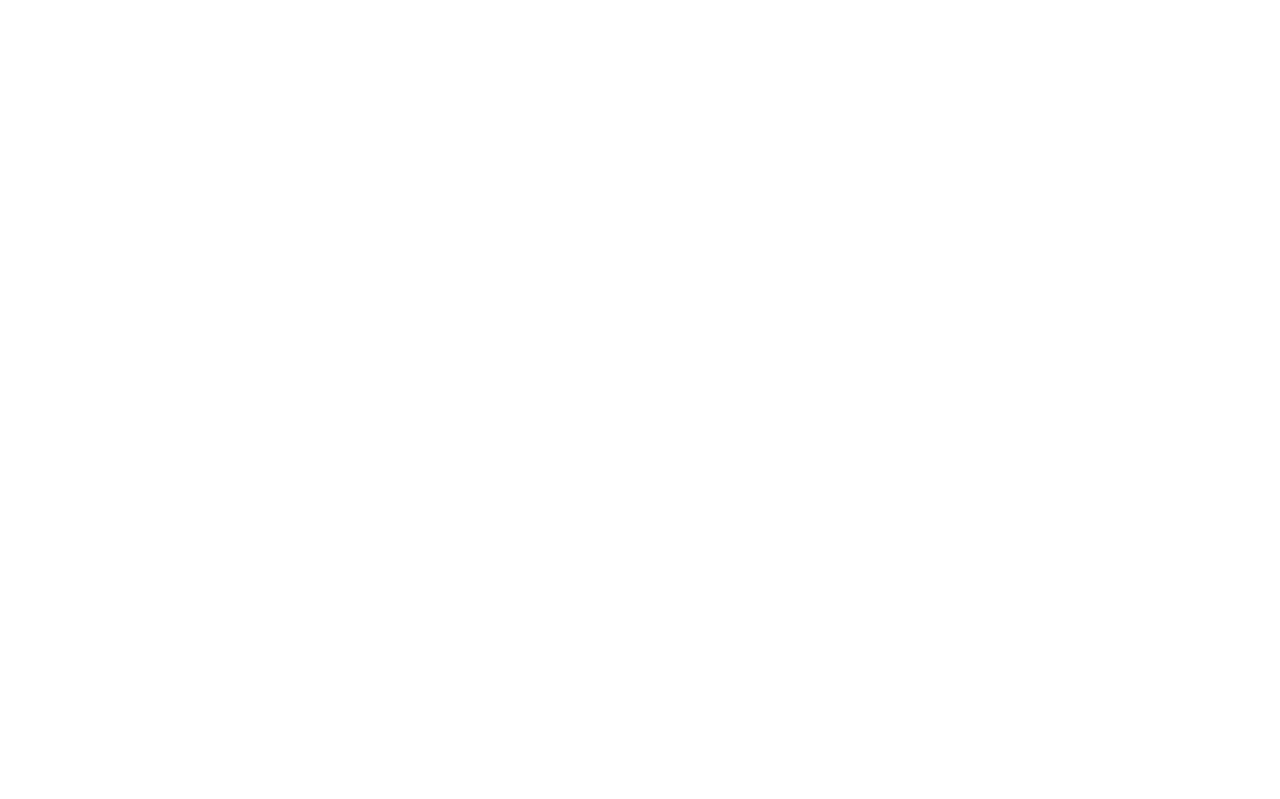
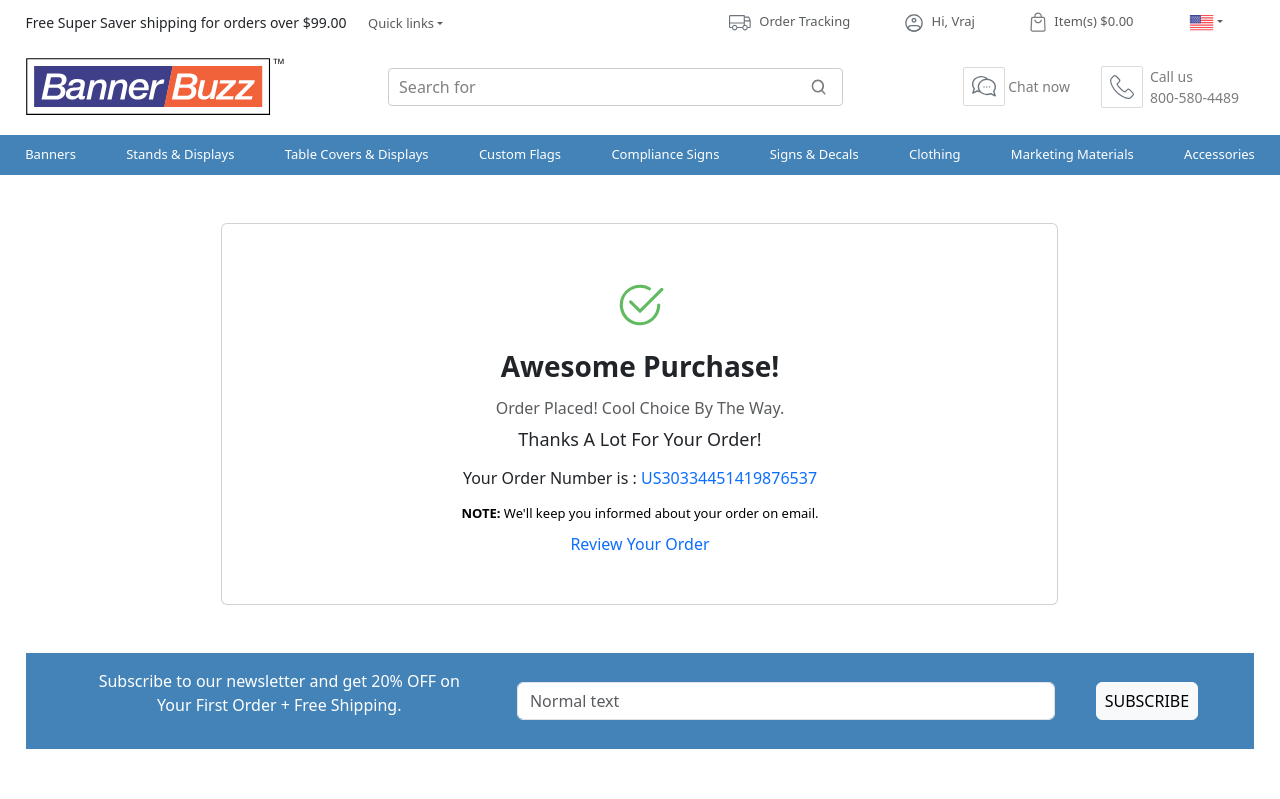
Before and after one commit to ayushhh1108/BannersBuz, a React (Create React App) app: page /checkout/success in a window 1280 px wide. Before the commit this address had no page. Shown: the top 799 px of the page. Built offline with nearby package versions, Linux system fonts and the light colour scheme.

Commit message:
add Acomfirmation page

```diff
--- a/src/App.js
+++ b/src/App.js
@@ -36,6 +36,7 @@ import ProfileDesignPage from './pages/ProfileDesign';
 import Quickrfq from './pages/Quickrfq';
 import CheckoutCartPage from './pages/Cart';
 import OrdersStatusPage from './pages/OrdersStatus';
+import CheckoutSuccessPage from './pages/CheckoutSuccess';
 
 function App() {
   return (
@@ -75,6 +76,7 @@ function App() {
         <Route path='/customer/tickets' element={<ProfileSupportPage />} />
         <Route path='/customer/design' element={<ProfileDesignPage />} />
         <Route path='/checkout/cart' element={<CheckoutCartPage />} />
+        <Route path='/checkout/success' element={<CheckoutSuccessPage />} />
         <Route path='/order/status' element={<OrdersStatusPage />} />
       </Route>
     </Routes>
--- /dev/null
+++ b/src/pages/CheckoutSuccess.js
@@ -0,0 +1,54 @@
+import React from "react";
+import Header from "../components/header/Header";
+import Footer from "../components/Footer";
+import SubscribeSection from "../components/SecoundLast";
+import { Card, Container } from "react-bootstrap";
+
+const CheckoutSuccessPage = () => {
+  return (
+    <div>
+      <Header />
+      <div className="main-container w-cm">
+        <div className="carosal-box d-flex flex-wrap mb-5">
+          <Container className="my-5 text-center">
+            <Card className="w-75 mx-auto">
+              <Card.Body className="py-5">
+                <svg
+                  xmlns="http://www.w3.org/2000/svg"
+                  width="50"
+                  height="50"
+                  fill="#60ba5f"
+                  class="bi bi-check2-circle my-2"
+                  viewBox="0 0 16 16"
+                >
+                  <path d="M2.5 8a5.5 5.5 0 0 1 8.25-4.764.5.5 0 0 0 .5-.866A6.5 6.5 0 1 0 14.5 8a.5.5 0 0 0-1 0 5.5 5.5 0 1 1-11 0z" />
+                  <path d="M15.354 3.354a.5.5 0 0 0-.708-.708L8 9.293 5.354 6.646a.5.5 0 1 0-.708.708l3 3a.5.5 0 0 0 .708 0l7-7z" />
+                </svg>
+                <h3 className="fw-bold my-1 py-2">Awesome Purchase!</h3>
+                <Card.Subtitle className="mb-2 my-2 text-muted">
+                  Order Placed! Cool Choice By The Way.
+                </Card.Subtitle>
+                <Card.Text className="f-size-18 my-2">
+                  {" "}
+                  Thanks A Lot For Your Order!{" "}
+                </Card.Text>
+                <Card.Subtitle className=" my-2 py-2 px-3">
+                  Your Order Number is :{" "}
+                  <Card.Link href="#">US30334451419876537</Card.Link>
+                </Card.Subtitle>
+                <p className="black-color f-size-13 my-2 sub-gray-text">
+                  <strong>NOTE:</strong> We'll keep you informed about your order on email.
+                </p>
+                <Card.Link href="#">Review Your Order</Card.Link>
+              </Card.Body>
+            </Card>
+          </Container>
+          <SubscribeSection />
+          <Footer />
+        </div>
+      </div>
+    </div>
+  );
+};
+
+export default CheckoutSuccessPage;
```
